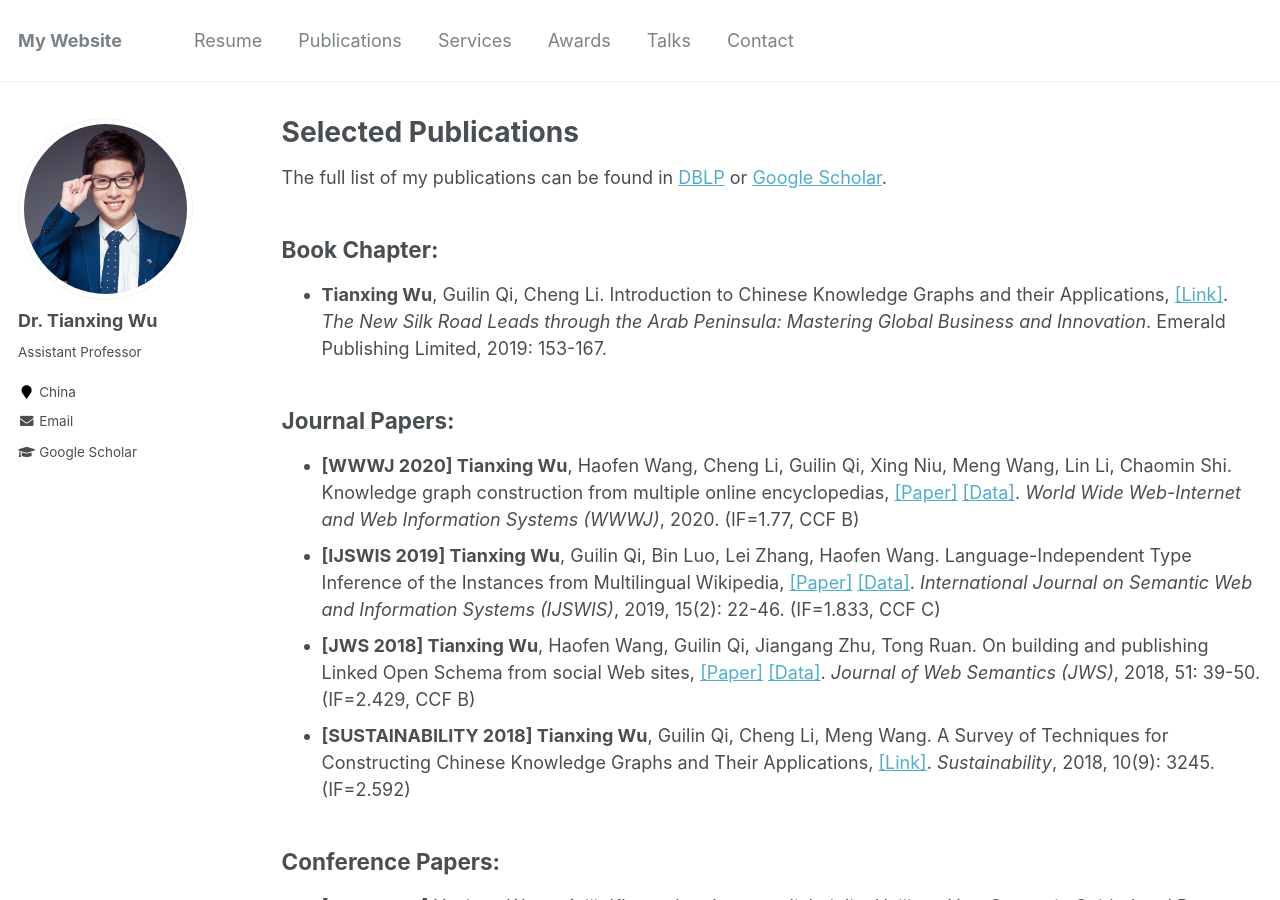
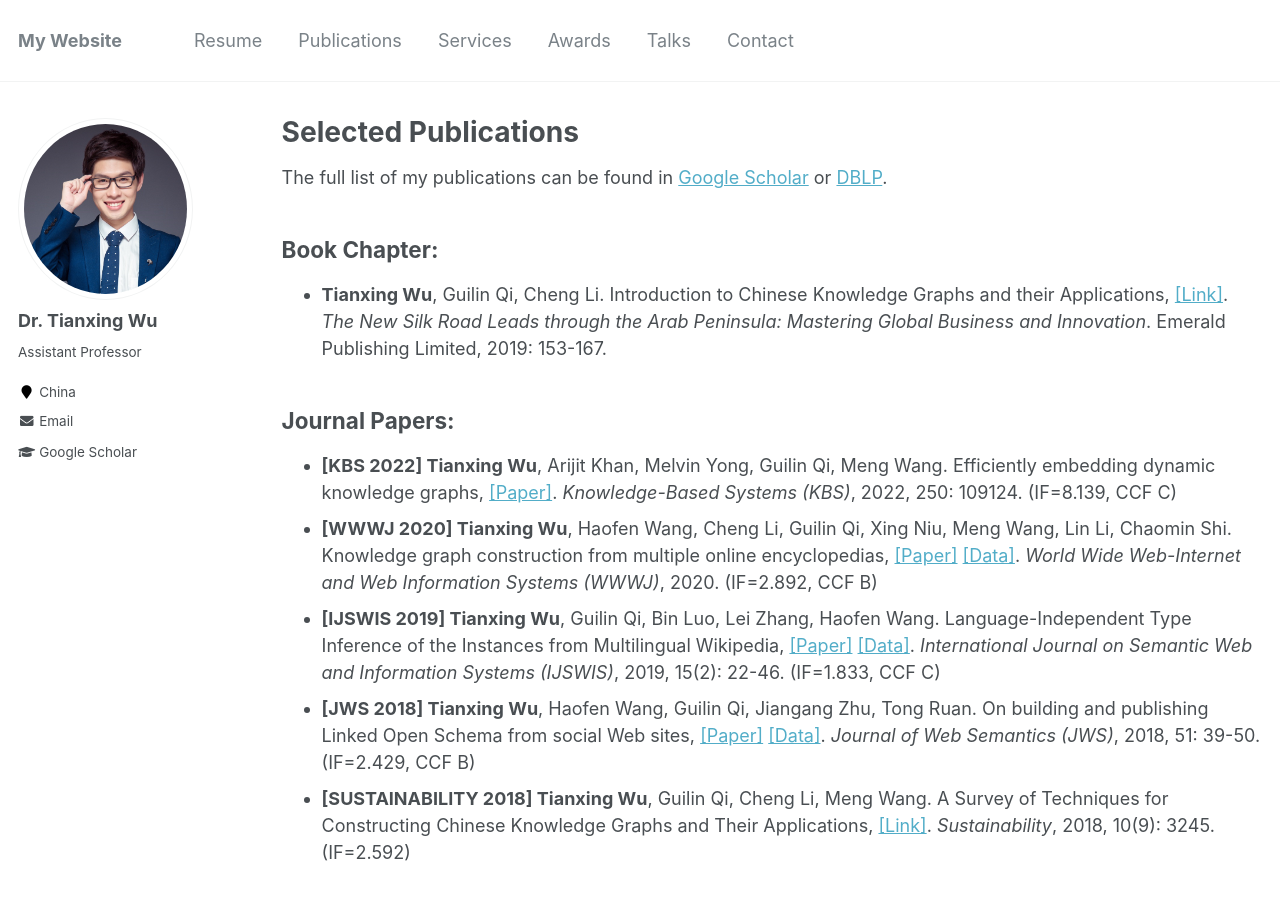
Before and after one commit to tianxing-wu/tianxing-wu.github.io, a Jekyll site: the page built from _pages/selected_publications.md, in a window 1280 px wide and 900 px high. Built offline with Jekyll 4.4.1, drawn with Linux system fonts in a browser that asks for light colours.

```diff
--- a/_pages/selected_publications.md
+++ b/_pages/selected_publications.md
@@ -4,14 +4,15 @@ title: "Selected Publications"
 permalink: /selected_publications/
 author_profile: true
 ---
-The full list of my publications can be found in [DBLP](https://dblp.uni-trier.de/pers/hd/w/Wu:Tianxing) or [Google Scholar](https://scholar.google.com/citations?user=VE7OlAkAAAAJ).
+The full list of my publications can be found in [Google Scholar](https://scholar.google.com/citations?user=VE7OlAkAAAAJ) or [DBLP](https://dblp.uni-trier.de/pers/hd/w/Wu:Tianxing).
 ## Book Chapter:
 * **Tianxing Wu**, Guilin Qi, Cheng Li. Introduction to Chinese Knowledge Graphs and their Applications, [[Link]](https://www.emerald.com/insight/content/doi/10.1108/978-1-78756-679-820191010/full/html). <i>The New Silk Road Leads through the Arab Peninsula: Mastering Global Business and Innovation</i>. Emerald Publishing Limited, 2019: 153-167.
 
 ## Journal Papers:
-* **[WWWJ 2020] Tianxing Wu**, Haofen Wang, Cheng Li, Guilin Qi, Xing Niu, Meng Wang, Lin Li, Chaomin Shi. Knowledge graph construction from multiple online encyclopedias, [[Paper]](https://tianxing-wu.github.io/files/paper/WWWJ2020.pdf) [[Data]](http://zhishi.me). <i>World Wide Web-Internet and Web Information Systems (WWWJ)</i>, 2020. (IF=1.77, CCF B)
-* **[IJSWIS 2019] Tianxing Wu**, Guilin Qi, Bin Luo, Lei Zhang, Haofen Wang. Language-Independent Type Inference of the Instances from Multilingual Wikipedia, [[Paper]](https://tianxing-wu.github.io/files/paper/IJSWIS2019.pdf) [[Data]](http://www.multype.org). <i>International Journal on Semantic Web and Information Systems (IJSWIS)</i>, 2019, 15(2): 22-46. (IF=1.833, CCF C)
-* **[JWS 2018] Tianxing Wu**, Haofen Wang, Guilin Qi, Jiangang Zhu, Tong Ruan. On building and publishing Linked Open Schema from social Web sites, [[Paper]](https://tianxing-wu.github.io/files/paper/JWS2018.pdf) [[Data]](http://los.linkingopenschema.info). <i>Journal of Web Semantics (JWS)</i>, 2018, 51: 39-50. (IF=2.429, CCF B)
+* **[KBS 2022] Tianxing Wu**, Arijit Khan, Melvin Yong, Guilin Qi, Meng Wang. Efficiently embedding dynamic knowledge graphs, [[Paper]](https://arxiv.org/pdf/1910.06708.pdf). <i>Knowledge-Based Systems (KBS)</i>, 2022, 250: 109124. (IF=8.139, CCF C)
+* **[WWWJ 2020] Tianxing Wu**, Haofen Wang, Cheng Li, Guilin Qi, Xing Niu, Meng Wang, Lin Li, Chaomin Shi. Knowledge graph construction from multiple online encyclopedias, [[Paper]](https://tianxing-wu.github.io/files/paper/WWWJ2020.pdf) [[Data]](http://openkg.cn/dataset/zhishi-me-dump). <i>World Wide Web-Internet and Web Information Systems (WWWJ)</i>, 2020. (IF=2.892, CCF B)
+* **[IJSWIS 2019] Tianxing Wu**, Guilin Qi, Bin Luo, Lei Zhang, Haofen Wang. Language-Independent Type Inference of the Instances from Multilingual Wikipedia, [[Paper]](https://tianxing-wu.github.io/files/paper/IJSWIS2019.pdf) [[Data]](http://openkg.cn/dataset/multype). <i>International Journal on Semantic Web and Information Systems (IJSWIS)</i>, 2019, 15(2): 22-46. (IF=1.833, CCF C)
+* **[JWS 2018] Tianxing Wu**, Haofen Wang, Guilin Qi, Jiangang Zhu, Tong Ruan. On building and publishing Linked Open Schema from social Web sites, [[Paper]](https://tianxing-wu.github.io/files/paper/JWS2018.pdf) [[Data]](http://openkg.cn/dataset/linked-open-schema). <i>Journal of Web Semantics (JWS)</i>, 2018, 51: 39-50. (IF=2.429, CCF B)
 * **[SUSTAINABILITY 2018] Tianxing Wu**, Guilin Qi, Cheng Li, Meng Wang. A Survey of Techniques for Constructing Chinese Knowledge Graphs and Their Applications, [[Link]](https://www.mdpi.com/2071-1050/10/9/3245). <i>Sustainability</i>, 2018, 10(9): 3245. (IF=2.592)
 
 ## Conference Papers:
@@ -20,7 +21,7 @@ The full list of my publications can be found in [DBLP](https://dblp.uni-trier.d
 * **[ISWC 2017] Tianxing Wu**, Lei Zhang, Guilin Qi, Xuan Cui, Kang Xu. Encoding Category Correlations into Bilingual Topic Modeling for Cross-Lingual Taxonomy Alignment, [[Paper]](https://tianxing-wu.github.io/files/paper/ISWC2017.pdf) [[Code]](https://github.com/143230/CLTA). <i>In: Proc. of the 16th International Semantic Web Conference (ISWC), Part I</i>, 2017: 728-744. (Full Paper, CCF B)
 * **[AAAI 2016] Tianxing Wu**, Guilin Qi, Haofen Wang, Kang Xu, Xuan Cui. Cross-Lingual Taxonomy Alignment with Bilingual Biterm Topic Model, [[Paper]](https://tianxing-wu.github.io/files/paper/AAAI2016.pdf) [[Datasets]](https://github.com/jxls080511/080424). <i>In: Proc. of the 30th AAAI Conference on Artificial Intelligence (AAAI)</i>, 2016: 287-293. (Full Paper, CCF A)
 * **[ECAI 2016]** Kang Xu, Guilin Qi, Junheng Huang, **Tianxing Wu**. A Joint Model for Sentiment-Aware Topic Detection on Social Media, [[Link]](http://ebooks.iospress.nl/publication/44775). <i>In: Proc. of the 22nd European Conference on Artificial Intelligence (ECAI)</i>, 2016: 238-346. (Full Paper, CCF B)
-* **[ISWC 2014]** Haofen Wang, **Tianxing Wu**, Guilin Qi, Ruan Tong. On Publishing Chinese Linked Open Schema, [[Paper]](https://tianxing-wu.github.io/files/paper/ISWC2014.pdf) [[Data]](http://los.linkingopenschema.info). <i>In: Proc. of the 13th International Semantic Web Conference (ISWC), Part I</i>, 2014: 293-308. (Full Paper, CCF B)
+* **[ISWC 2014]** Haofen Wang, **Tianxing Wu**, Guilin Qi, Ruan Tong. On Publishing Chinese Linked Open Schema, [[Paper]](https://tianxing-wu.github.io/files/paper/ISWC2014.pdf) [[Data]](http://openkg.cn/dataset/linked-open-schema). <i>In: Proc. of the 13th International Semantic Web Conference (ISWC), Part I</i>, 2014: 293-308. (Full Paper, CCF B)
 
 ## PhD Dissertation (Chinese):
 * Research on Approaches to Bilingual Knowledge Graph Construction from Social Web Sites, [[PDF]](https://tianxing-wu.github.io/files/phd_dissertation.pdf).
```
